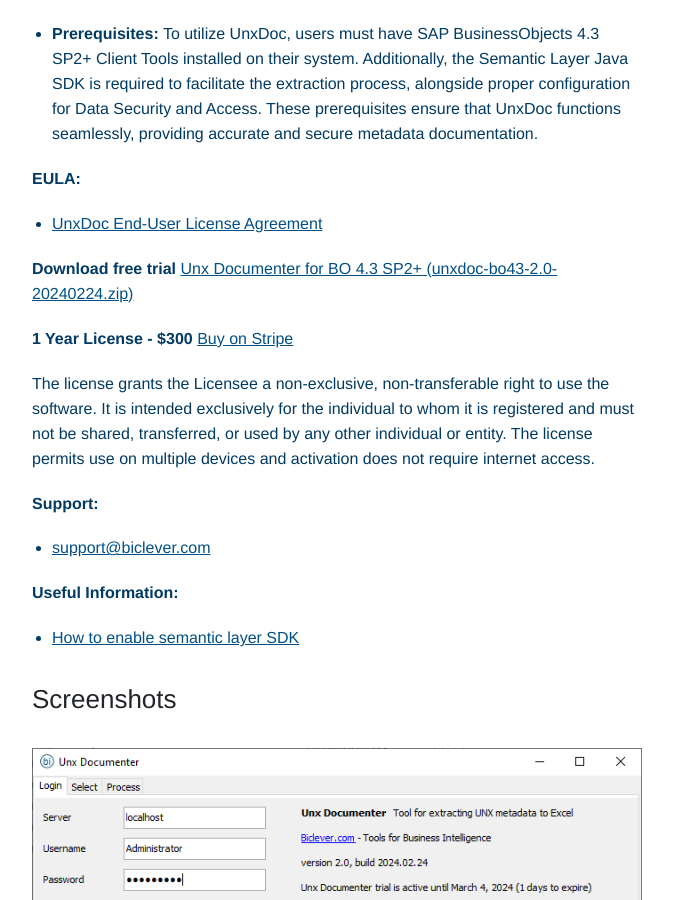
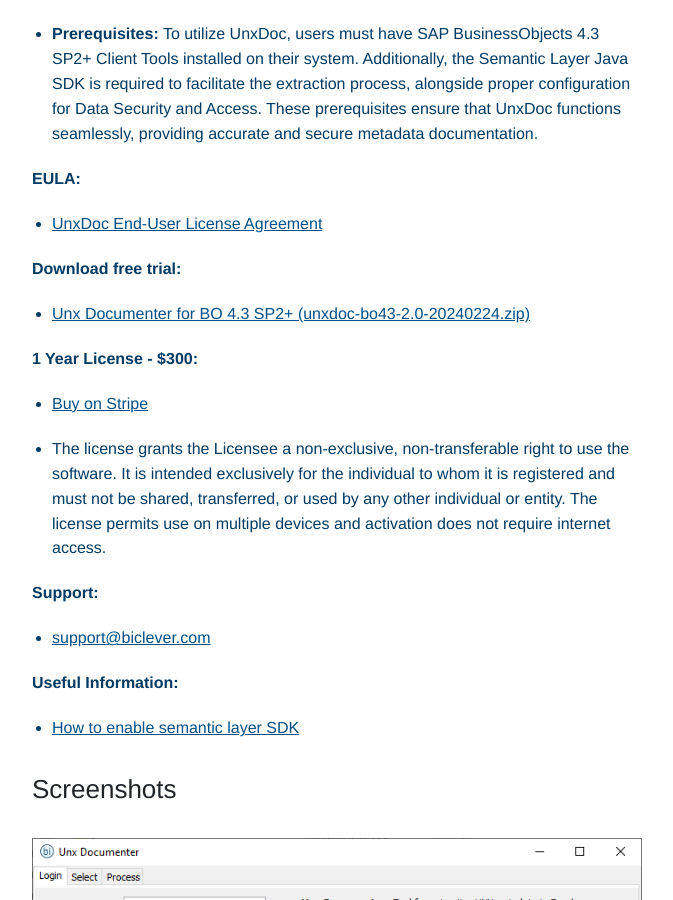
Before and after one commit to biclever/biclever.github.io, a Jekyll site: the page built from _products/unx-documenter-2.md, in a window 1280 px wide and 900 px high, scrolled down 985 px. Shown: the whole window, without its empty margins (143-816 px from the left). Built offline with Jekyll 4.4.1, drawn with Linux system fonts in a browser that asks for light colours.

```diff
--- a/_products/unx-documenter-2.md
+++ b/_products/unx-documenter-2.md
@@ -23,11 +23,14 @@ The Unx Universe Documenter (UnxDoc) is a tool for SAP BusinessObjects allowing
 **EULA:**
 - [UnxDoc End-User License Agreement](/pages/end-user-license-agreement-unxdoc/)
 
-**Download free trial** [Unx Documenter for BO 4.3 SP2+ (unxdoc-bo43-2.0-20240224.zip)](https://drive.google.com/uc?export=download&id=1hnxPWRmNC6Qc5QgtS5Ue-vWf00wq7V3k)
+**Download free trial:**
+- [Unx Documenter for BO 4.3 SP2+ (unxdoc-bo43-2.0-20240224.zip)](https://drive.google.com/uc?export=download&id=1hnxPWRmNC6Qc5QgtS5Ue-vWf00wq7V3k)
 
-**1 Year License - $300** [Buy on Stripe](https://buy.stripe.com/4gw4iA00c6dq1he6oo)
+**1 Year License - $300:**
 
-The license grants the Licensee a non-exclusive, non-transferable right to use the software. It is intended exclusively for the individual to whom it is registered and must not be shared, transferred, or used by any other individual or entity. The license permits use on multiple devices and activation does not require internet access.
+- [Buy on Stripe](https://buy.stripe.com/4gw4iA00c6dq1he6oo)
+
+- The license grants the Licensee a non-exclusive, non-transferable right to use the software. It is intended exclusively for the individual to whom it is registered and must not be shared, transferred, or used by any other individual or entity. The license permits use on multiple devices and activation does not require internet access.
 
 **Support:**
 - [support@biclever.com](mailto:support@biclever.com)
```
